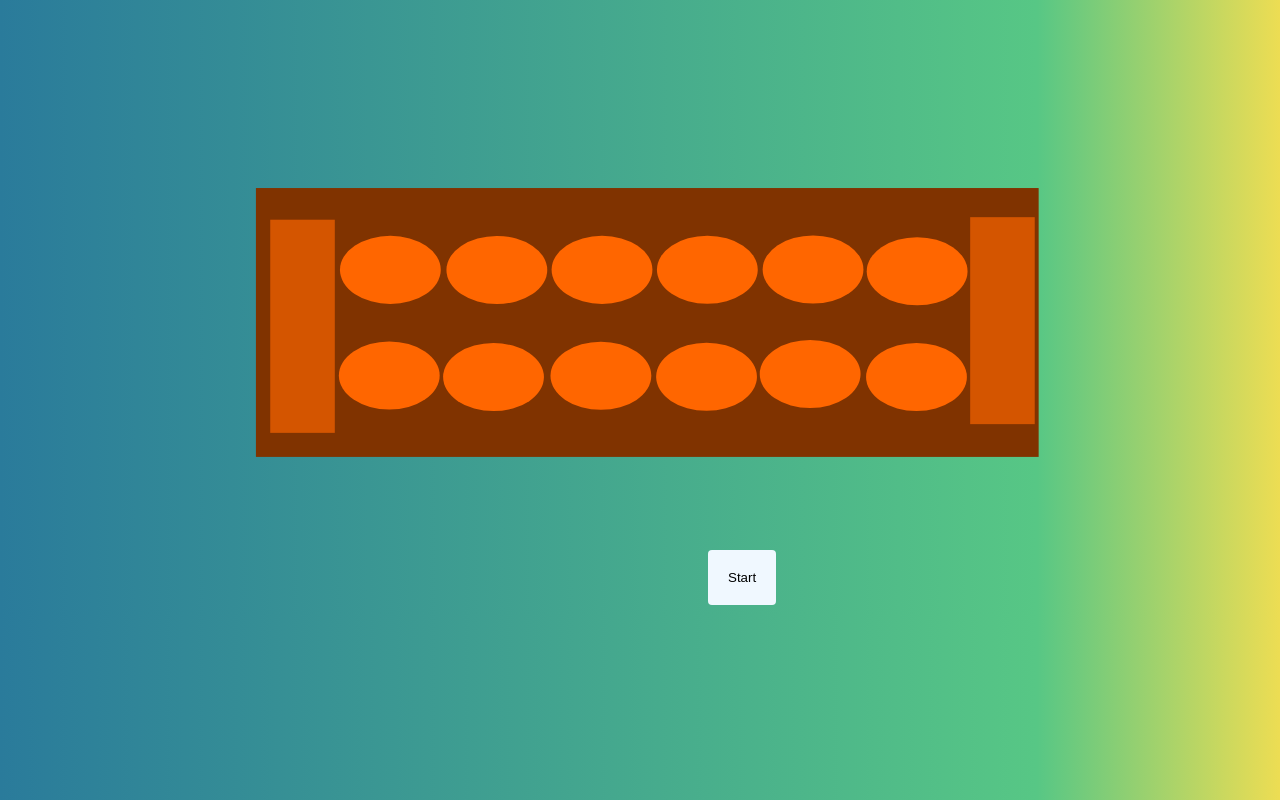
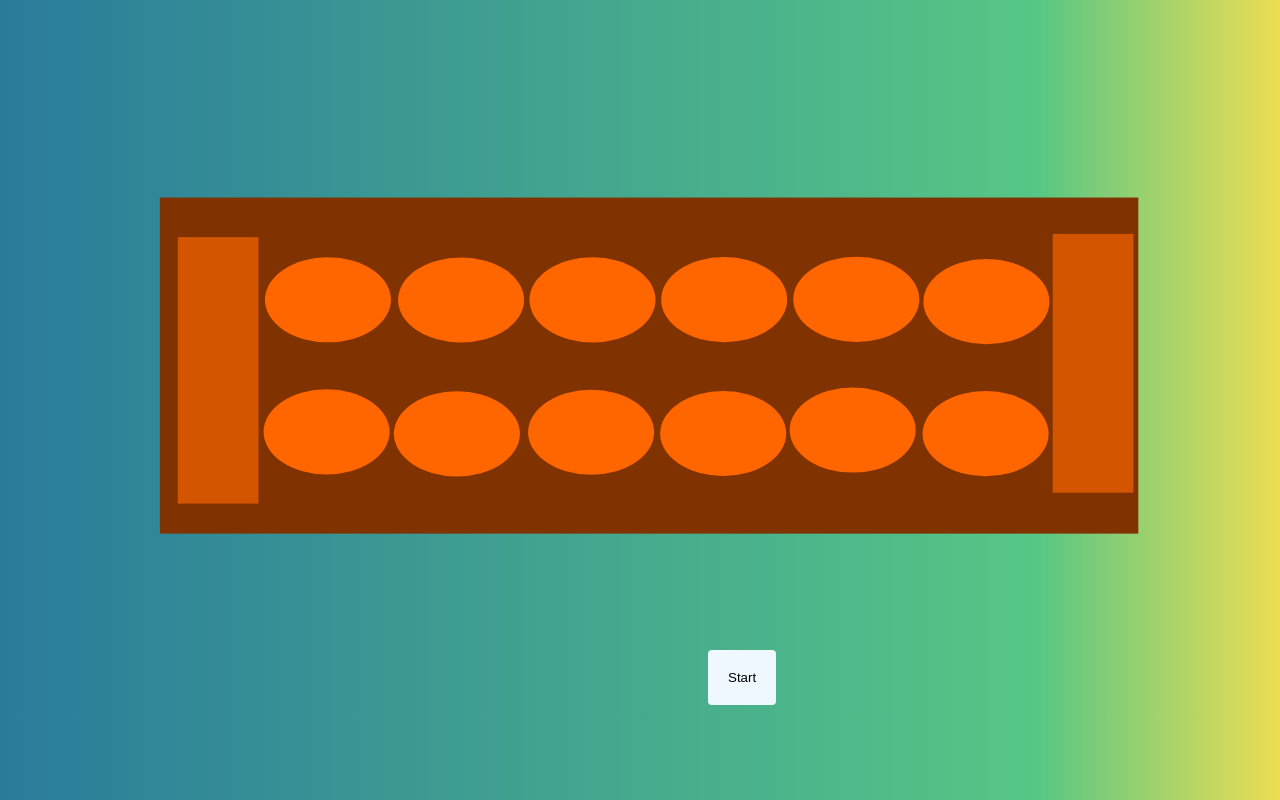
Before and after one commit to eozturk1968/cosc303finalproject, a plain HTML site: page src/index.html in a window 1280 px wide. Shown: the top 800 px of the page. Drawn offline with Linux system fonts and the light colour scheme.

Commit message:
fixed pieces to better fit in spots

```diff
--- a/src/main.js
+++ b/src/main.js
@@ -172,9 +172,9 @@ function gamePlay()
     //Implement user gameplay and interaction
 
     getData();
-    while(info > 5 || info < 0 || nums[info] == 0)
+    while(info > 5 || info < 0 || nums[info] == 0 || isNaN(info))
     {
-        alert("Invalid move. Please reenter a number within the range of 0 - 5!")
+        alert("Invalid move. Please reenter a number within the range of 0 - 5!");
         getData();
     }
     let temp = info;
--- a/src/style.css
+++ b/src/style.css
@@ -55,7 +55,7 @@ body
     cursor: pointer;
     visibility: hidden;
     position: absolute;
-    margin-top: 58px;
+    margin-top: -5px;
     margin-left: 200px;
     background-color: aliceblue;
     text-decoration: none;
@@ -65,8 +65,8 @@ body
 
 #board
 {
-    height: 400px;
-    width: 800px;
+    height: 500px;
+    width: 1000px;
     margin: auto;
     margin-top: 150px;
     background-image:url("../assets/images/background.svg");
@@ -77,6 +77,7 @@ body
 {
     visibility: hidden;
     position: absolute;
+    margin-top: -60px;
     margin-left: 740px;
 }
 
@@ -103,98 +104,113 @@ body
 #element1
 {
     position:absolute;
-    padding-top: 115px;
-    padding-left: 120px;
+    padding-top: 140px;
+    padding-left: 145px;
+    max-width: 90px;
 }
 
 #element2
 {
     position:absolute;
-    padding-top: 115px;
-    padding-left: 230px;
+    padding-top: 140px;
+    padding-left: 280px;
+    max-width: 90px;
 }
 
 #element3
 {
     position:absolute;
-    padding-top: 115px;
-    padding-left: 340px;
+    padding-top: 140px;
+    padding-left: 410px;
+    max-width: 90px;
 }
 
 #element4
 {
     position:absolute;
-    padding-top: 115px;
-    padding-left: 440px;
+    padding-top: 140px;
+    padding-left: 550px;
+    max-width: 90px;
 }
 
 #element5
 {
     position:absolute;
-    padding-top: 115px;
-    padding-left: 540px;
+    padding-top: 140px;
+    padding-left: 680px;
+    max-width: 90px;
 }
 
 #element6
 {
     position:absolute;
-    padding-top: 115px;
-    padding-left: 650px;
-    block-size: 20px;
+    padding-top: 140px;
+    padding-left: 805px;
+    max-width: 90px;
 }
 
 #element7
 {
     position:absolute;
-    padding-top: 220px;
-    padding-left: 120px;
+    padding-top: 270px;
+    padding-left: 150px;
+    max-width: 90px;
 }
 
 #element8
 {
     position:absolute;
-    padding-top: 220px;
-    padding-left: 230px;
+    padding-top: 270px;
+    padding-left: 280px;
+    max-width: 90px;
 }
 
 #element9
 {
     position:absolute;
-    padding-top: 220px;
-    padding-left: 340px;
+    padding-top: 270px;
+    padding-left: 410px;
+    max-width: 90px;
 }
 
 #element10
 {
     position:absolute;
-    padding-top: 220px;
-    padding-left: 440px;
+    padding-top: 270px;
+    padding-left: 550px;
+    max-width: 90px;
 }
 
 #element11
 {
     position:absolute;
-    padding-top: 220px;
-    padding-left: 540px;
+    padding-top: 270px;
+    padding-left: 680px;
+    max-width: 90px;
 }
 
 #element12
 {
     position:absolute;
-    padding-top: 220px;
-    padding-left: 650px;
+    padding-top: 270px;
+    padding-left: 805px;
+    max-width: 90px;
 }
 
 #scoreRegion1
 {
     position: absolute;
     padding-top: 150px;
-    padding-left: 50px;
+    padding-left: 40px;
+    top: 15%;
+    max-width: 80px;
 }
 
 #scoreRegion2
 {
     position: absolute;
     padding-top: 150px;
-    padding-left: 750px;
+    padding-left: 915px;
+    top: 15%;
+    max-width: 80px;
 }
```
